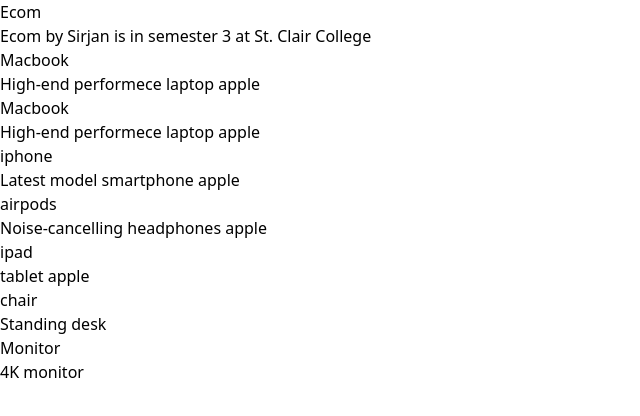
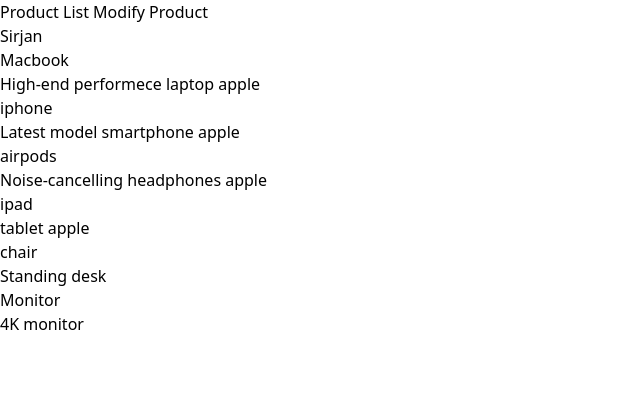
Before and after one commit to KingSlayer-KS/Sirjandeep_Kandhari_Learning_Angular, an Angular app: page /product in a window 1280 px wide. Shown: the top 416 px of the page, without its empty margins (0-640 px from the left). Built offline with nearby package versions, Linux system fonts and the light colour scheme.

Commit message:
Add navigation bar with links to Home and Modify List Item

```diff
--- a/src/app/app.component.html
+++ b/src/app/app.component.html
@@ -1,25 +1,17 @@
-<!DOCTYPE html>
-<html lang="en">
-<head>
-  <meta charset="UTF-8">
-  <meta name="viewport" content="width=device-width, initial-scale=1.0">
-  <title>Ecom</title>
-</head>
-<body>
-  <div class="p-4">
-    <div class="text-center">
-  <h1 class="text-3xl font-bold mb-4">Ecom</h1>
-  <p class="text-lg mb-8">
-    Ecom by {{ name }} is in semester {{ sem }} at St. Clair College
-  </p>
+<!-- Future Nav bar-->
+<div class="nav-bar bg-blue-600 text-white p-4 shadow-lg">
+  <nav class="flex space-x-4">
+    <a routerLink="/" routerLinkActive="text-blue-300 font-bold" class="hover:text-blue-300">
+      Product List
+    </a>
+    <a routerLink="/modify" routerLinkActive="text-blue-300 font-bold" class="hover:text-blue-300">
+      Modify Product
+    </a>
+  </nav>
 </div>
-    <app-content-list-item
-  *ngIf="selectedItem"
-  [contentItem]="selectedItem">
-</app-content-list-item>
-    <app-content-list></app-content-list>
 
+<div class="app-container p-6 max-w-3xl mx-auto text-center">
+  <h1 class="text-3xl font-extrabold mb-4">{{ name }}</h1>
 
-  </div>
-</body>
-</html>
+  <router-outlet></router-outlet>
+</div>
--- a/src/main.ts
+++ b/src/main.ts
@@ -8,10 +8,10 @@
 ModifyListComponent
 
 const routes: Routes = [
-  // {path:'', pathMatch: 'full'},
-  { path: '', component: ContentListComponent },
+  {path:'', redirectTo: '/product', pathMatch: 'full'},
+  { path: 'product', component: ContentListComponent },
+  { path: 'modify', component: ModifyListComponent },
   { path: '**', component: ProductNotFoundComponent },
-  { path: 'modify', component: ModifyListComponent }
 ];
 bootstrapApplication(AppComponent, {
   providers: [provideRouter(routes)]
```
